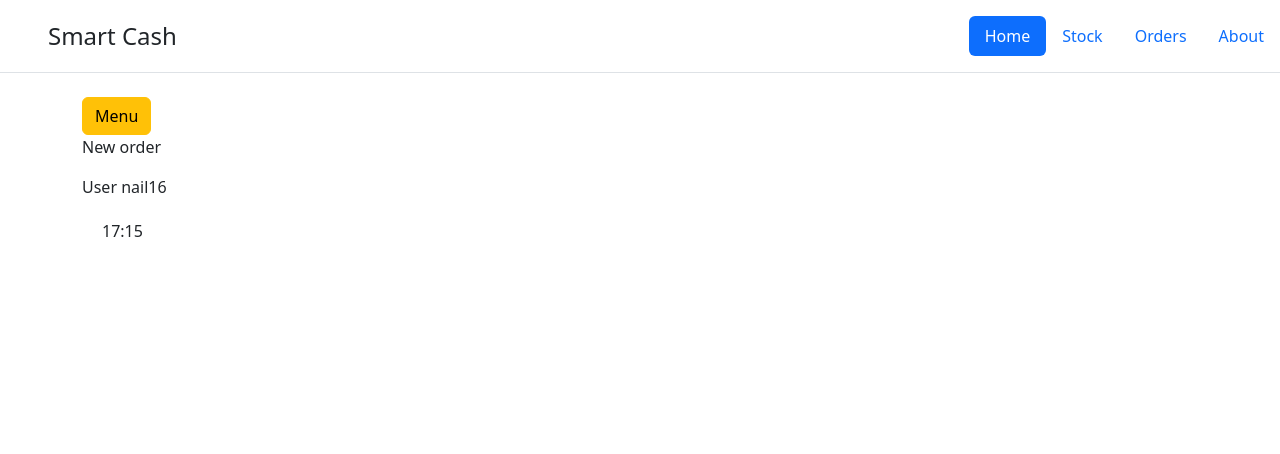
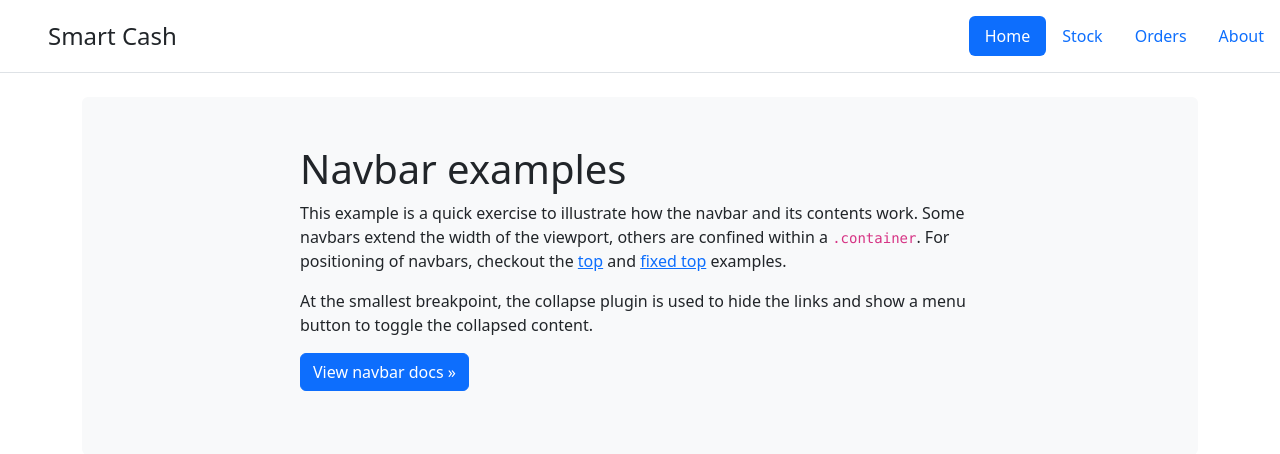
Before and after one commit to Kamilovkz/smartCash, a Django app: page / in a window 1280 px wide. Shown: the top 454 px of the page. Run offline with Django 4.2, Linux system fonts and the light colour scheme; some libraries are stand-ins or nearby versions.

Commit message:
add button's to main page

```diff
--- a/store/items/templates/items/index.html
+++ b/store/items/templates/items/index.html
@@ -1,12 +1,16 @@
 {% extends "base.html" %}
 {% load widget_tweaks %}
 {% block content %}
-    <div class="container">
-        <div class="abovetable">
-            <td><a href="{% url 'stock' %}" class="btn btn-warning">Menu</a></td>
-            <p>New order</p>
-            <p>User nail16</p>
-            <p style="margin: 20px;">17:15</p>
+<div class="container">
+    <div class="bg-light p-5 rounded">
+        <div class="col-sm-8 mx-auto">
+        <h1>Navbar examples</h1>
+        <p>This example is a quick exercise to illustrate how the navbar and its contents work. Some navbars extend the width of the viewport, others are confined within a <code>.container</code>. For positioning of navbars, checkout the <a href="/docs/5.3/examples/navbar-static/">top</a> and <a href="/docs/5.3/examples/navbar-fixed/">fixed top</a> examples.</p>
+        <p>At the smallest breakpoint, the collapse plugin is used to hide the links and show a menu button to toggle the collapsed content.</p>
+        <p>
+            <a class="btn btn-primary" href="/docs/5.3/components/navbar/" role="button">View navbar docs »</a>
+        </p>
         </div>
     </div>
+</div>
 {% endblock %}
```
